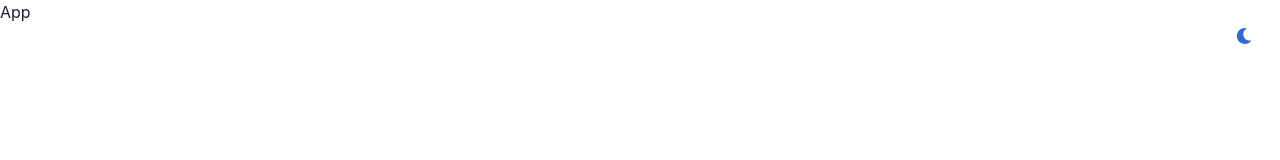
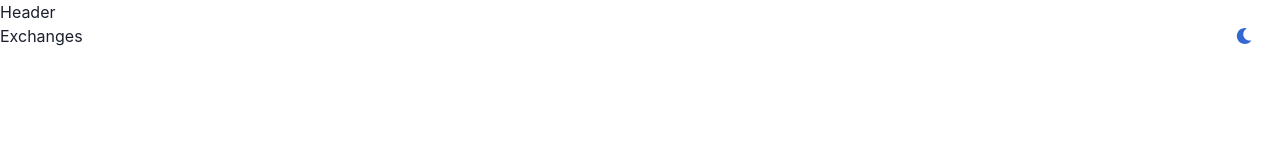
Before and after one commit to MrMuhammadHussain/3-project-three, a React (Create React App) app: page /exchanges in a window 1280 px wide. Shown: the top 160 px of the page. Built offline with nearby package versions, Linux system fonts and the light colour scheme.

Commit message:
Components add Route Set

```diff
--- a/src/App.js
+++ b/src/App.js
@@ -1,8 +1,29 @@
-import React from 'react'
+import { BrowserRouter as Router, Routes, Route } from 'react-router-dom'
+import Coins from './components/Coins'
+import Header from './components/Header'
+import Home from './components/Home'
+import Exchanges from './components/Exchanges'
+import CoinDetails from './components/CoinDetails'
 
 const App = () => {
   return (
-    <div>App</div>
+    <div>
+      <Router>
+        <Header />
+        <Routes>
+          <Route path='/' element={<Home/> } />
+          <Route path='/coins' element={<Coins /> } />
+          <Route path='/exchanges' element={<Exchanges /> } />
+          <Route path='/coin/:id ' element={<CoinDetails /> } />
+
+
+
+
+
+
+        </Routes>
+      </Router>
+    </div>
   )
 }
 
--- /dev/null
+++ b/src/components/CoinDetails.jsx
@@ -0,0 +1,9 @@
+import React from 'react'
+
+const CoinDetails = () => {
+  return (
+    <div>CoinDetails</div>
+  )
+}
+
+export default CoinDetails
--- /dev/null
+++ b/src/components/Coins.jsx
@@ -0,0 +1,9 @@
+import React from 'react'
+
+const Coins = () => {
+  return (
+    <div>Coins</div>
+  )
+}
+
+export default Coins
--- /dev/null
+++ b/src/components/Exchanges.jsx
@@ -0,0 +1,9 @@
+import React from 'react'
+
+const Exchanges = () => {
+  return (
+    <div>Exchanges</div>
+  )
+}
+
+export default Exchanges
--- /dev/null
+++ b/src/components/Header.jsx
@@ -0,0 +1,10 @@
+
+import {} from "react-router-dom"
+
+const Header = () => {
+  return (
+    <div>Header</div>
+  )
+}
+
+export default Header
--- /dev/null
+++ b/src/components/Home.jsx
@@ -0,0 +1,9 @@
+import React from 'react'
+
+const Home = () => {
+  return (
+    <div>Home</div>
+  )
+}
+
+export default Home
```
